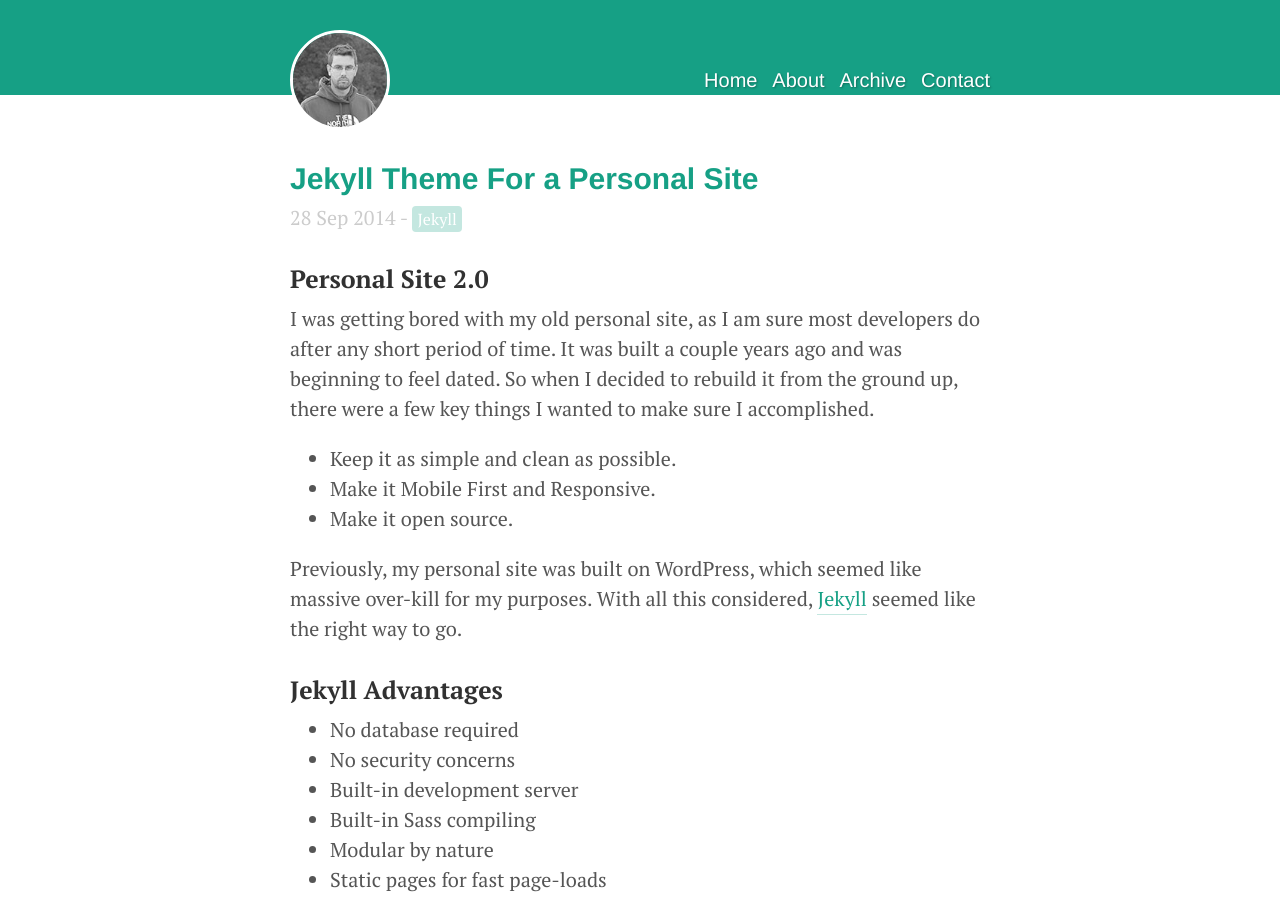
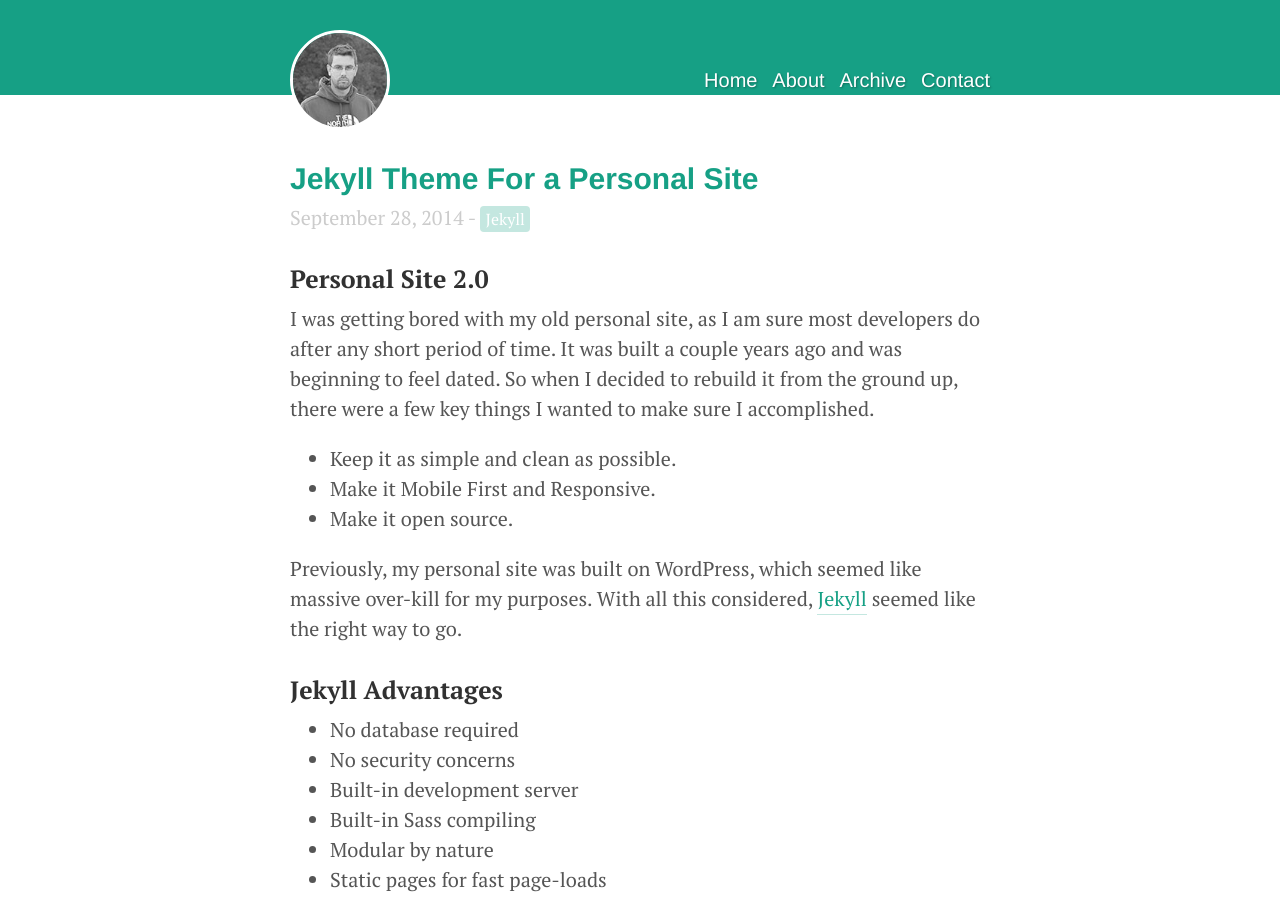
Before and after one commit to Schmalzy/Schmalzy.github.io, a Jekyll site: the page built from index.html, in a window 1280 px wide and 900 px high. Built offline with Jekyll 4.4.1, drawn with Linux system fonts in a browser that asks for light colours; some of the changed text lies outside the part shown.

Commit message:
Update index.html

```diff
--- a/index.html
+++ b/index.html
@@ -15,7 +15,7 @@ display: 1
         </a>
       </h2>
 
-      <p class="post-date">{{ post.date | date_to_string }} -
+      <p class="post-date">{{ post.date | date: '%B %d, %Y' }} -
 
         {% for tag in post.tags %}
           <span class="tags-item">{{ tag }}</span>
```
